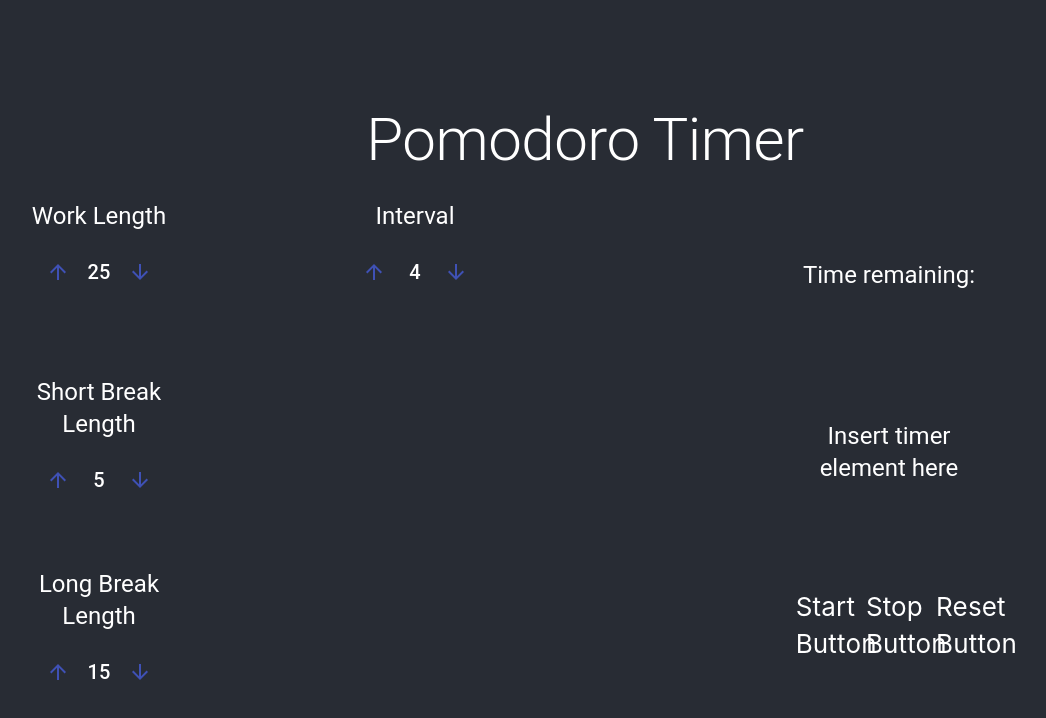
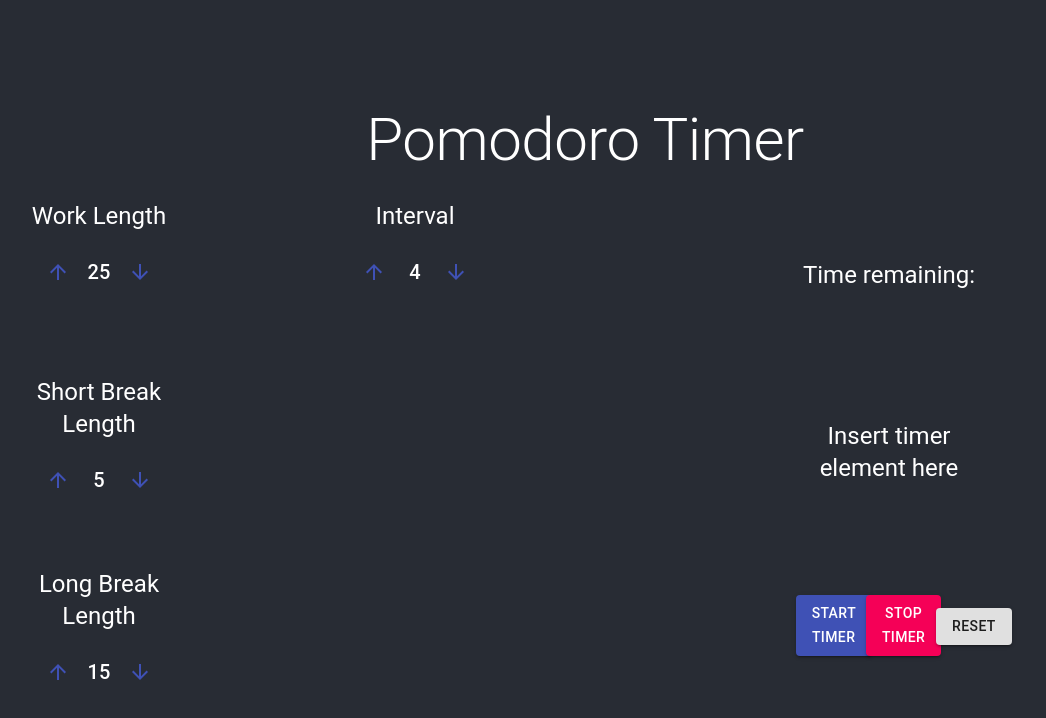
Before and after one commit to samhwang/pomodoro-timer, a React (Create React App) app: page / in a window 1280 px wide. Shown: the top 718 px of the page, without its empty margins (59-1105 px from the left). Built offline with nearby package versions, Linux system fonts and the light colour scheme.

Commit message:
Add action buttons

```diff
--- a/src/common/App.tsx
+++ b/src/common/App.tsx
@@ -4,6 +4,9 @@ import {
   LongBreakLengthButton,
   ShortBreakLengthButton,
   IntervalButton,
+  StartButton,
+  StopButton,
+  ResetButton,
 } from '../components/Buttons';
 import { useStyles } from '../hooks';
 
@@ -14,6 +17,11 @@ function App() {
     { label: 'Short Break Length', component: <ShortBreakLengthButton /> },
     { label: 'Long Break Length', component: <LongBreakLengthButton /> },
     { label: 'Interval', component: <IntervalButton /> },
+  ];
+  const timerButtons = [
+    { label: 'Start', component: <StartButton /> },
+    { label: 'Stop', component: <StopButton /> },
+    { label: 'Reset', component: <ResetButton /> },
   ];
 
   return (
@@ -68,15 +76,11 @@ function App() {
               </Grid>
             </Grid>
             <Grid item container spacing={3} xs={4} alignItems="center">
-              <Grid item xs={4}>
-                Start Button
-              </Grid>
-              <Grid item xs={4}>
-                Stop Button
-              </Grid>
-              <Grid item xs={4}>
-                Reset Button
-              </Grid>
+              {timerButtons.map(({ label, component }) => (
+                <Grid item xs={4} key={label}>
+                  {component}
+                </Grid>
+              ))}
             </Grid>
           </Grid>
         </Grid>
--- /dev/null
+++ b/src/components/ActionButton/index.tsx
@@ -0,0 +1,22 @@
+import type { MouseEventHandler } from 'react';
+import { Button } from '@material-ui/core';
+
+interface IActionButton {
+  label: string;
+  onClick: MouseEventHandler;
+  color: 'primary' | 'secondary' | 'default' | 'inherit';
+}
+
+function ActionButton({
+  label = '',
+  onClick = () => {},
+  color = 'default',
+}: IActionButton) {
+  return (
+    <Button variant="contained" color={color} onClick={onClick}>
+      {label}
+    </Button>
+  );
+}
+
+export default ActionButton;
--- /dev/null
+++ b/src/components/Buttons/ResetButton.tsx
@@ -0,0 +1,10 @@
+import useZustandStore from '../../hooks/useZustandStore';
+import ActionButton from '../ActionButton';
+
+function ResetButton() {
+  const resetState = useZustandStore((state) => state.resetState);
+
+  return <ActionButton label="Reset" onClick={resetState} color="default" />;
+}
+
+export default ResetButton;
--- /dev/null
+++ b/src/components/Buttons/StartButton.tsx
@@ -0,0 +1,12 @@
+import useZustandStore from '../../hooks/useZustandStore';
+import ActionButton from '../ActionButton';
+
+function StartButton() {
+  const startTimer = useZustandStore((state) => state.startTimer);
+
+  return (
+    <ActionButton label="Start Timer" onClick={startTimer} color="primary" />
+  );
+}
+
+export default StartButton;
--- /dev/null
+++ b/src/components/Buttons/StopButton.tsx
@@ -0,0 +1,12 @@
+import useZustandStore from '../../hooks/useZustandStore';
+import ActionButton from '../ActionButton';
+
+function StopButton() {
+  const stopTimer = useZustandStore((state) => state.stopTimer);
+
+  return (
+    <ActionButton label="Stop Timer" onClick={stopTimer} color="secondary" />
+  );
+}
+
+export default StopButton;
--- a/src/components/Buttons/index.tsx
+++ b/src/components/Buttons/index.tsx
@@ -4,3 +4,6 @@ export { default as WorkLengthButton } from './WorkLengthButton';
 export { default as LongBreakLengthButton } from './LongBreakLengthButton';
 export { default as ShortBreakLengthButton } from './ShortBreakLengthButton';
 export { default as IntervalButton } from './IntervalButton';
+export { default as StartButton } from './StartButton';
+export { default as StopButton } from './StopButton';
+export { default as ResetButton } from './ResetButton';
```
